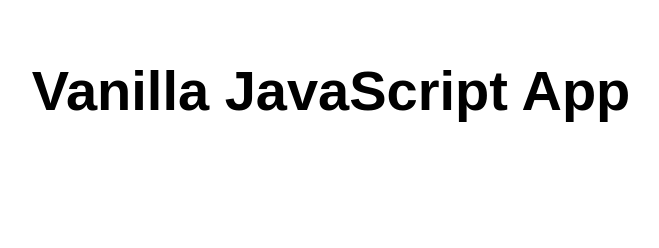
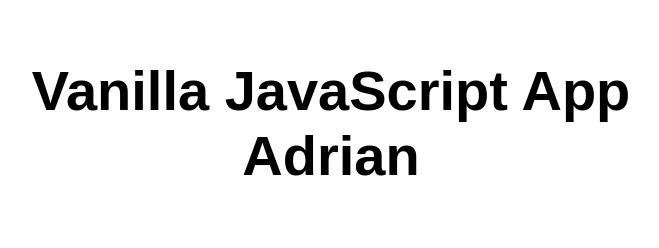
Before and after one commit to Adrian-Obungu/adrian-obungu-smartdesk, a website: page src/index.html in a window 1280 px wide. Shown: the whole page, without its empty margins (309-968 px from the left). Drawn offline with Linux system fonts and the light colour scheme.

Commit message:
Update page title in index.html

```diff
--- a/src/index.html
+++ b/src/index.html
@@ -10,7 +10,7 @@
 
 <body>
   <main>
-    <h1>Vanilla JavaScript App</h1>
+    <h1>Vanilla JavaScript App Adrian </h1>
   </main>
 </body>
 
```
